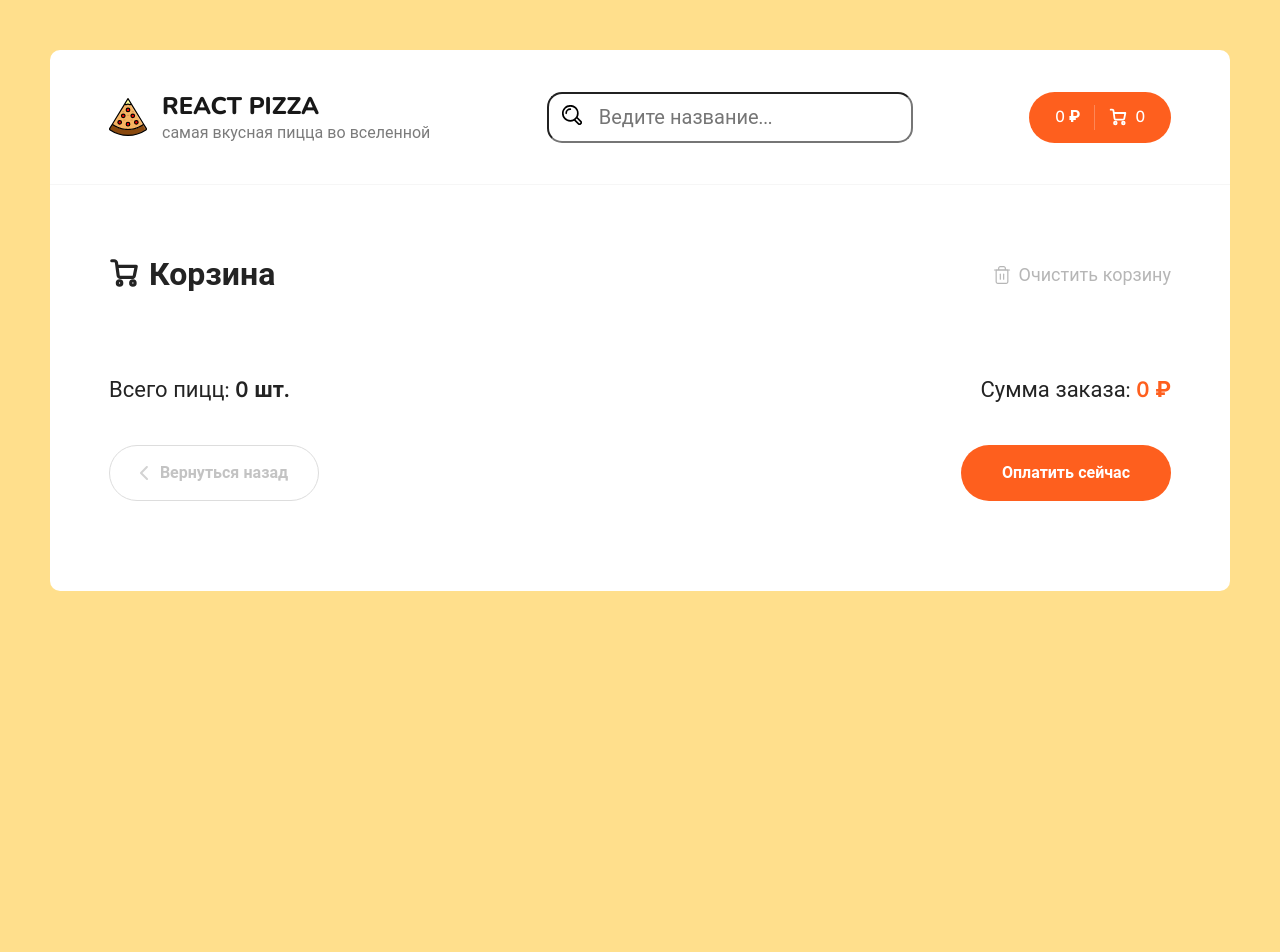
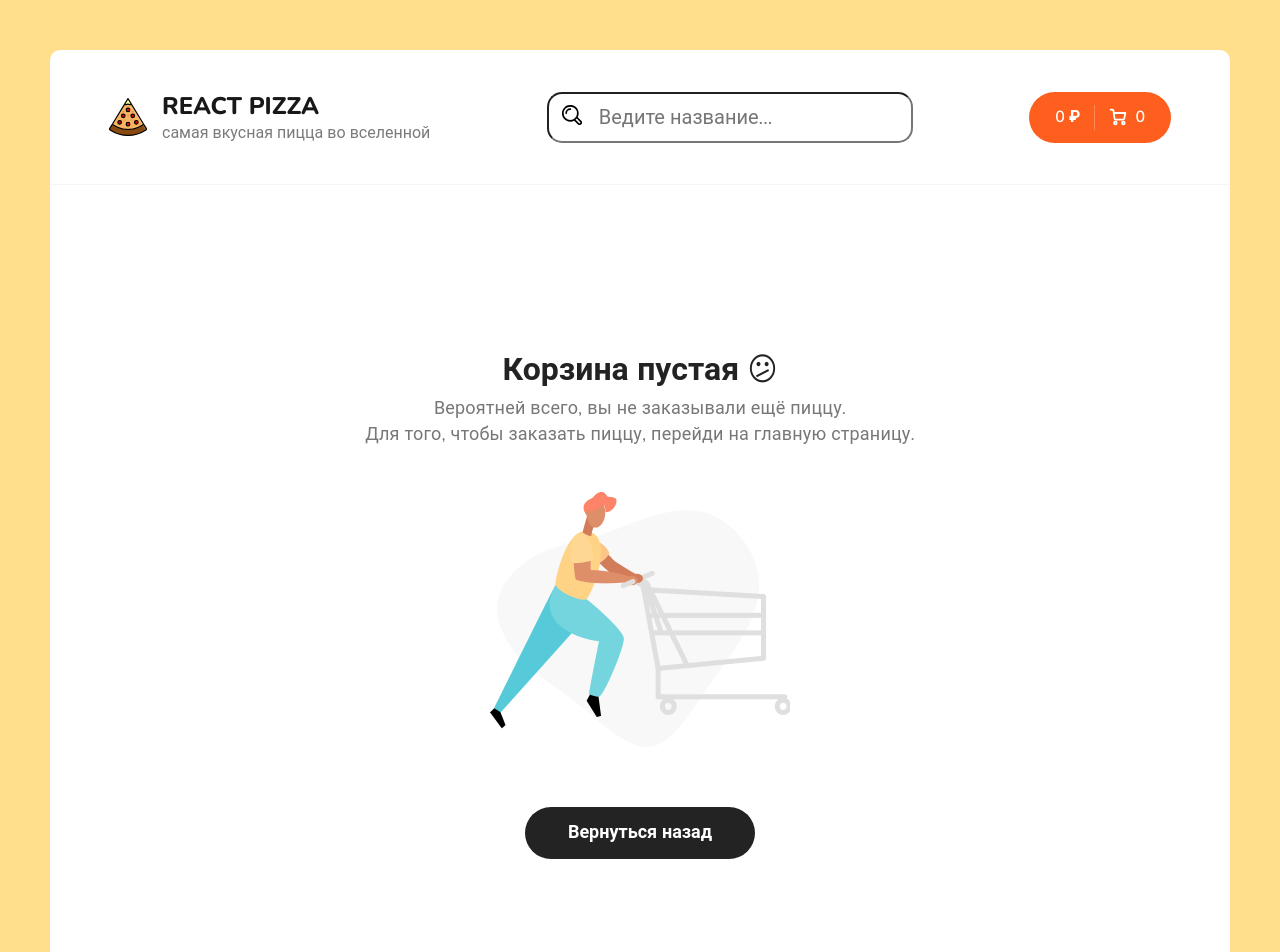
Before and after one commit to SHTAKET1032/React-pizza, a React (Create React App) app: page /cart in a window 1280 px wide. Shown: the top 952 px of the page. Before the commit the page ends 800 px from the top, so only its background shows below. Built offline with nearby package versions, Linux system fonts and the light colour scheme.

Commit message:
feat: add empty cart layout

```diff
--- a/src/pages/Cart.jsx
+++ b/src/pages/Cart.jsx
@@ -5,6 +5,7 @@ import CartItem from "../components/cartItem/cartItem";
 
 import {clearCart} from "../redux/slices/cartSlice";
 
+import emptyCartImg from "../assets/img/empty-cart.png";
 
 const Cart = () => {
     const dispach = useDispatch();
@@ -22,6 +23,8 @@ const Cart = () => {
 
     return (
         <div className="cart">
+            {cartItems.length > 0 ?
+                <>
                     <div className="cart__top">
                         <h2 className="content__title">
                             <svg width="18" height="18" viewBox="0 0 18 18" fill="none" xmlns="http://www.w3.org/2000/svg">
@@ -77,6 +80,25 @@ const Cart = () => {
                             </div>
                         </div>
                     </div>
+                </> :
+                <>
+                    <div className="content">
+                        <div className="container container--cart">
+                            <div className="cart cart--empty">
+                                <h2>Корзина пустая 😕 </h2>
+                                <p>
+                                    Вероятней всего, вы не заказывали ещё пиццу.<br/>
+                                    Для того, чтобы заказать пиццу, перейди на главную страницу.
+                                </p>
+                                <img src={emptyCartImg} alt="Empty cart"/>
+                                <Link to="/" className="button button--black">
+                                    <span>Вернуться назад</span>
+                                </Link>
+                            </div>
+                        </div>
+                    </div>
+                </>
+            }
         </div>
     )
 }
```
Also changed, not shown: src/redux/slices/cartSlice.js (+1 -7 lines). Lines whose indentation alone changed are shown as unchanged.
